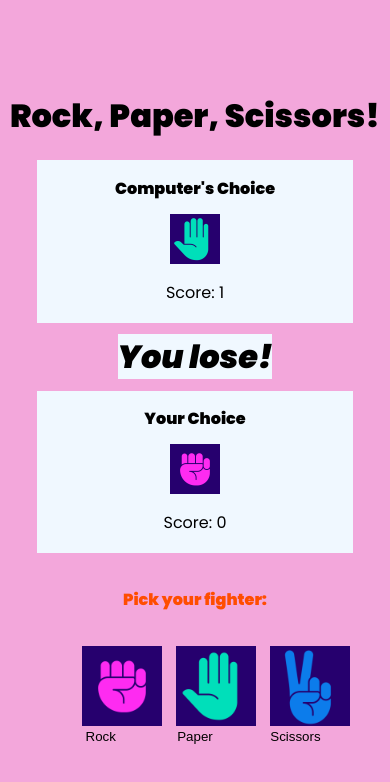
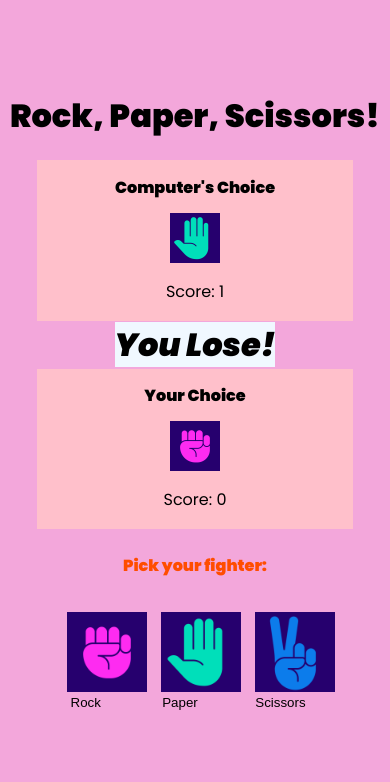
Before and after one commit to Amelia5p/Rock-Paper-Scissors, a plain HTML site: page index.html in a window 390 px wide. Both pictures are taken after a click on the button "Rock". Drawn offline with Linux system fonts and the light colour scheme.

Commit message:
update css styles pick button section

```diff
--- a/assets/css/styles.css
+++ b/assets/css/styles.css
@@ -1,3 +1,7 @@
+/* *{
+    border: 1px solid red !important;
+} */
+
 /* General styles */
 body{
     background-color: #f3a7db;
@@ -8,11 +12,12 @@ body{
     height: 100vh;
     flex-direction: column;
     text-align: center;
+    min-height: 100%;
 }
 /* Header */
 .heading{
     font-size: 3rem;
-    margin-top: 5vh;
+    margin-top: 15px;
     margin-bottom: 0;
     padding-top: 5px;
     position: relative;
@@ -23,7 +28,6 @@ h2{
 /* Game area*/
 .game-area {
     width:100%;
-    padding-bottom: 20px;
     padding-top: 20px;
     max-width: 500px;
     margin-bottom: 0;
@@ -59,14 +63,21 @@ h2{
     color:#ff4d00;
 }
 #computer-div{
-    background-color: aliceblue;
-    padding: 2px;
+    background-color: #ffc0cb;
+    padding: 1px;
     margin:10px;
+    margin-bottom: 0px;
 }
 #player-div{
-    background-color: aliceblue;
-    padding: 2px;
+    background-color: #ffc0cb;
+    padding: 1px;
     margin:10px;
+    margin-top: 0px;
+    margin-bottom: 0px;
+}
+
+.pick-fighter{
+    display: inline-block;
 }
 /* Scores */
 #win-or-lose{
@@ -74,6 +85,7 @@ h2{
     font-style: italic;
     font-size: 2rem;
     margin:15px;
+
 }
 .scores{
     font-size: 1rem;
@@ -118,7 +130,7 @@ footer {
         margin:20px;
    }
 }
-/* Media Queries 400px max width */
+/*Media Queries 400px max width*/
 @media screen and (max-width: 400px) {
     .heading {
         font-size: 2rem;
@@ -131,6 +143,9 @@ footer {
     .control-btn {
         width:50px;
         height:50px;
-        margin:20px
+
+   }
+   .buttons-rps{
+    padding-right: 30px;
    }
 }
--- a/assets/js/script.js
+++ b/assets/js/script.js
@@ -77,7 +77,7 @@ document.getElementById("win-or-lose").innerHTML = "You Win!";
 computerScore++;
 document.getElementById("computer-score").textContent = computerScore;
 // h1 element that i can change the inner html of if i win or loose
-document.getElementById("win-or-lose").innerHTML = "You lose!";
+document.getElementById("win-or-lose").innerHTML = "You Lose!";
 }
 
 checkWinner();
--- a/index.html
+++ b/index.html
@@ -51,19 +51,19 @@
     </div>
 
     <!-- Button/Choices -->
-    <div>
+    <div class="pick-fighter">
         <h2 class="fighter"> Pick your fighter:</h2>
         <div class= "buttons-rps">
         <button class="control-btn toggle-btn" aria-label="Rock" data-choice="rock">
-        <img src="assets/images/rock.png" alt="rock">
+        <img class="btn-img" src="assets/images/rock.png" alt="rock">
         <span class="rps">Rock</span>
         </button>
         <button class="control-btn toggle-btn" aria-label="Paper" data-choice="paper">
-        <img src="assets/images/paper.png" alt="paper">
+        <img class="btn-img"  src="assets/images/paper.png" alt="paper">
         <span class="rps">Paper</span>
         </button>
         <button class="control-btn toggle-btn" aria-label="Scissors" data-choice="scissors">
-        <img src="assets/images/scissors.png" alt="scissors">
+        <img class="btn-img" src="assets/images/scissors.png" alt="scissors">
         <span class="rps">Scissors</span>
         </button>
            </div>
```
